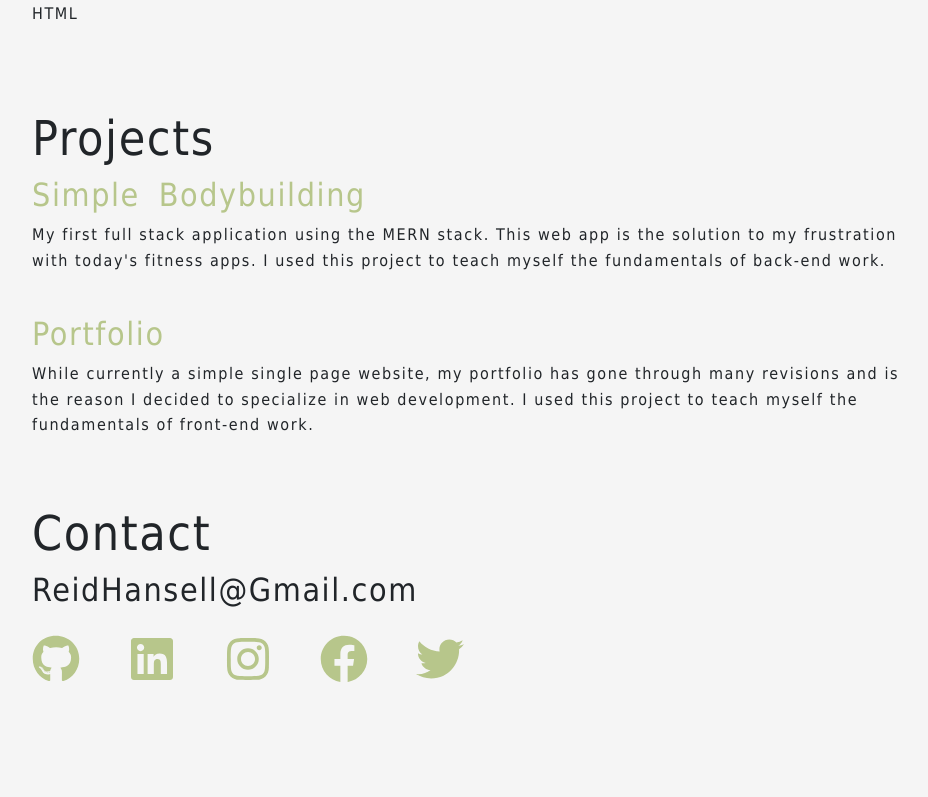
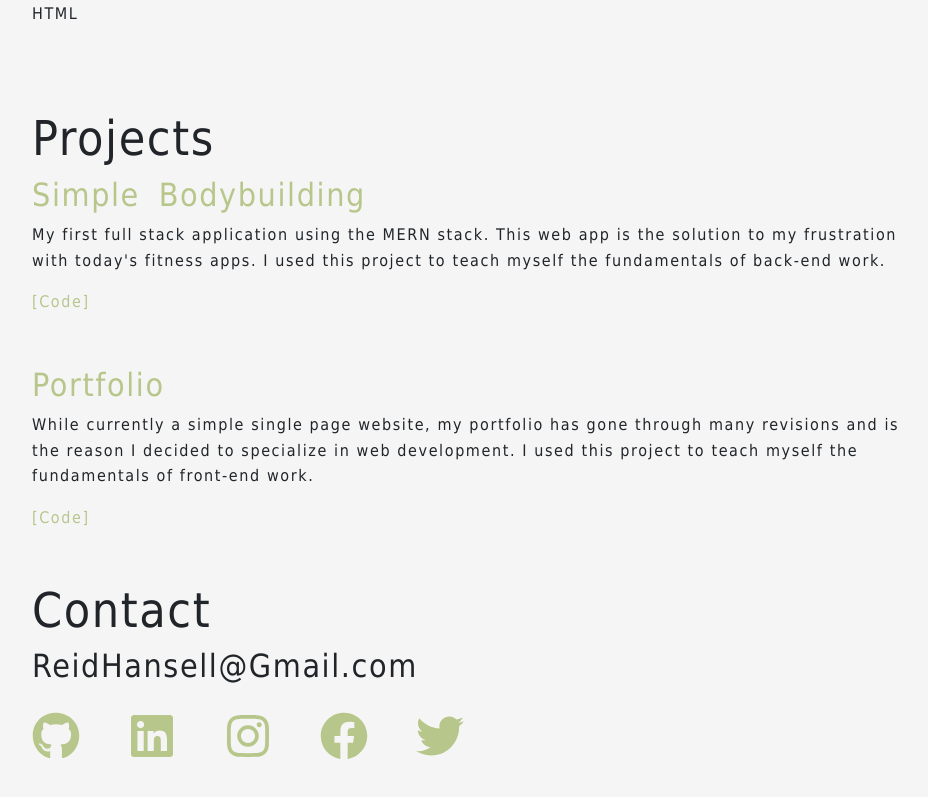
Before and after one commit to reidhansell/Portfolio, a React (Create React App) app: page / in a window 1280 px wide. Shown: the part 740-1537 px from the top of the page, without its empty margins (160-1088 px from the left). Built offline with nearby package versions, Linux system fonts and the light colour scheme.

Commit message:
Update App.js
Added links to GH repositories

```diff
--- a/src/App.js
+++ b/src/App.js
@@ -44,9 +44,14 @@ function App() {
       <h2 id="1">Projects</h2>
       <h4><a href="https://simplebodybuilding.herokuapp.com/" target="_blank" rel="noopener noreferrer">Simple Bodybuilding</a></h4>
       <p>My first full stack application using the MERN stack. This web app is the solution to my frustration with today's fitness apps. I used this project to teach myself the fundamentals of back-end work.</p>
+      <a href="https://github.com/reidhansell/simplebb" target="_blank" rel="noopener noreferrer">[Code]</a>
+      <br />
+      <br />
       <br />
       <h4><a href="https://reidhansell.com/" target="_blank" rel="noopener noreferrer">Portfolio</a></h4>
       <p>While currently a simple single page website, my portfolio has gone through many revisions and is the reason I decided to specialize in web development. I used this project to teach myself the fundamentals of front-end work.</p>
+      <a href="https://github.com/reidhansell/portfolio" target="_blank" rel="noopener noreferrer">[Code]</a>
+      <br />
       <br />
       <br />
       <h2 id="2">Contact</h2>
```
